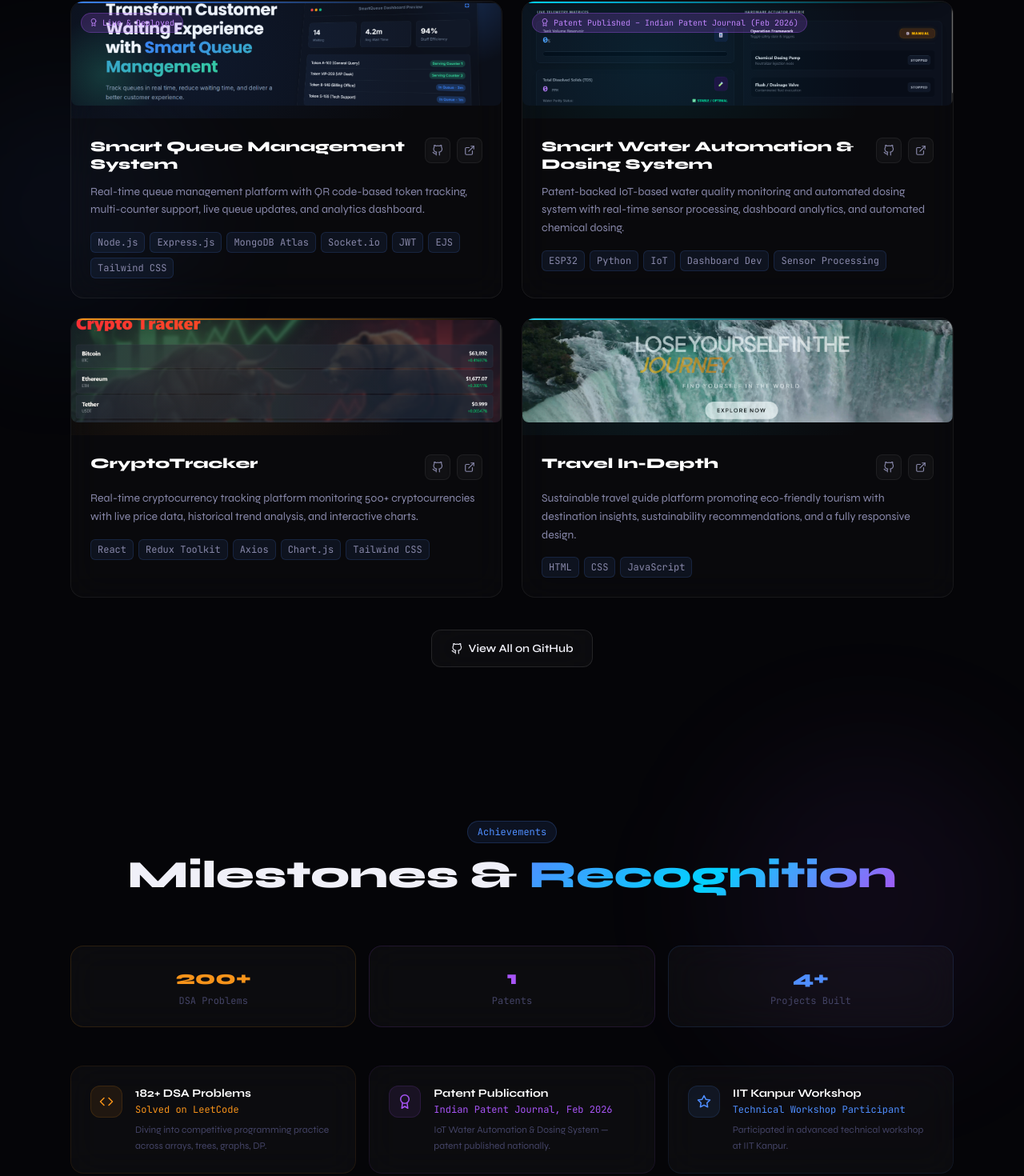
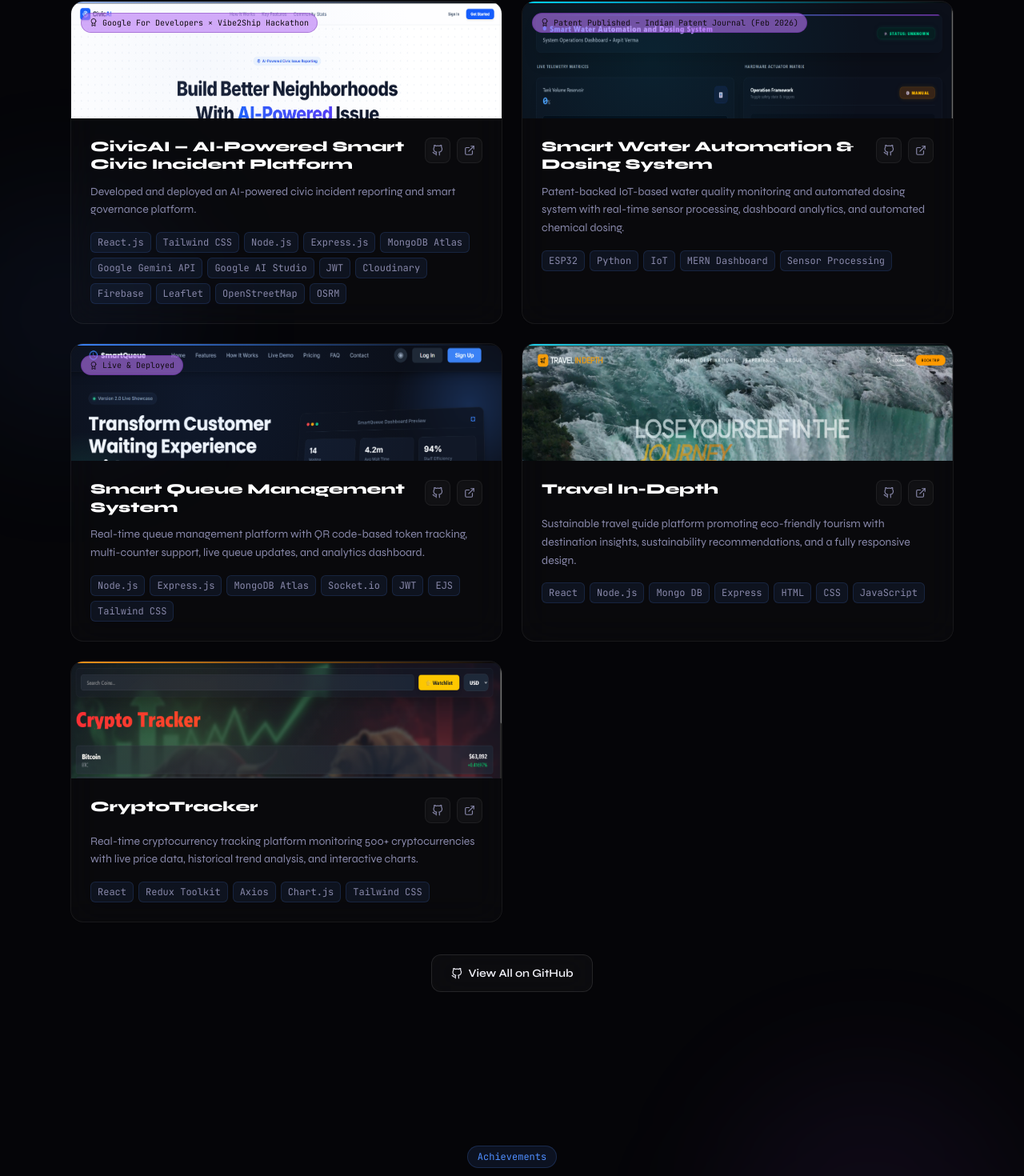
Before and after one commit to Arpit1825/portfolio-arpit-verma, a React (Vite) app: page / in a window 1280 px wide. Shown: the part 3085-4555 px from the top of the page at 80% size. Built offline with nearby package versions, Linux system fonts and the light colour scheme.

Commit message:
Updated Projects Section Civic AI

```diff
--- a/src/components/sections/Projects.jsx
+++ b/src/components/sections/Projects.jsx
@@ -43,14 +43,14 @@ function ProjectCard({ project, index }) {
         style={{ background: `linear-gradient(90deg, ${project.color}, transparent)` }} />
 
       {/* Project visual */}
-      <div className={`relative overflow-hidden ${isLarge ? 'h-48' : 'h-36'}`}
+      <div className={`relative overflow-hidden ${isLarge ? 'h-50' : 'h-36'}`}
         style={{ background: `linear-gradient(135deg, ${project.gradient?.replace('from-', '').replace('to-', '') || '#1a1a2e'})` }}>
         <div className="absolute inset-0 flex items-center justify-center">
-          <div className="h-32 w-full overflow-hidden rounded-lg mb-4">
+          <div className="h-72 w-full overflow-hidden rounded-lg mb-4">
   <img
     src={project.image}
     alt={project.title}
-    className="w-full h-full object-cover"
+    className="w-full h-full mt-20"
   />
 </div>
         </div>
@@ -60,7 +60,7 @@ function ProjectCard({ project, index }) {
         {/* Badge */}
         {project.badge && (
           <div className="absolute top-3 left-3 flex items-center gap-1.5 px-2.5 py-1 rounded-full text-[10px] font-mono"
-            style={{ background: 'rgba(168,85,247,0.2)', border: '1px solid rgba(168,85,247,0.3)', color: '#c084fc' }}>
+            style={{ background: 'rgba(183, 117, 246, 0.6)', border: '1px solid rgba(77, 3, 143, 0.3)', color: '#110c11' }}>
             <FiAward size={10} /> {project.badge}
           </div>
         )}
--- a/src/data/index.js
+++ b/src/data/index.js
@@ -64,6 +64,71 @@ export const techIcons = [
 export const projects = [
   {
   id: 1,
+  title: "CivicAI — AI-Powered Smart Civic Incident Platform",
+
+  description:
+    "Developed and deployed an AI-powered civic incident reporting and smart governance platform.",
+
+  longDesc:
+    "A full-stack AI-powered civic incident response platform integrating Google Gemini AI, geospatial intelligence, multilingual conversational AI, and smart navigation for transparent civic issue reporting and resolution.",
+
+  tech: [
+    "React.js",
+    "Tailwind CSS",
+    "Node.js",
+    "Express.js",
+    "MongoDB Atlas",
+    "Google Gemini API",
+    "Google AI Studio",
+    "JWT",
+    "Cloudinary",
+    "Firebase",
+    "Leaflet",
+    "OpenStreetMap",
+    "OSRM"
+  ],
+
+  features: [
+    "Google Gemini AI Analysis",
+    "Multilingual AI Assistant (English/Hindi/Hinglish)",
+    "Automatic Issue Classification",
+    "Severity Detection & Priority Scoring",
+    "AI Generated Summaries",
+    "Interactive GIS Maps",
+    "Smart Navigation System",
+    "Citizen & Admin Dashboards",
+    "Gamification & Community Support",
+    "JWT Authentication"
+  ],
+
+  github: "https://github.com/Arpit1825/CivicAI",
+
+  demo: "https://civicai-hackathon-1db59.web.app/",
+
+  featured: true,
+
+  badge: "Google For Developers × Vibe2Ship Hackathon",
+
+  color: "#92b0e7",
+
+  gradient: "from-blue-500/20 to-cyan-500/20",
+
+  image: "/projects/landing-page.png",
+},{ id: 2,
+    title: "Smart Water Automation & Dosing System",
+    description: "Patent-backed IoT-based water quality monitoring and automated dosing system with real-time sensor processing, dashboard analytics, and automated chemical dosing.",
+    longDesc: "An innovative IoT solution using ESP32 microcontrollers for real-time water quality monitoring. The system automates chemical dosing based on sensor data and provides live dashboard analytics.",
+    tech: ["ESP32", "Python", "IoT", "MERN Dashboard", "Sensor Processing"],
+    features: ["ESP32 Integration", "Real-time Monitoring", "Dashboard Analytics", "Automated Chemical Dosing", "Sensor Data Processing"],
+    github: "https://github.com/Arpit1825/Smart-Water-Automation-Dosing-System",
+    demo: "https://smart-water-automation-dosing-syste.vercel.app/",
+    featured: true,
+    badge: "Patent Published – Indian Patent Journal (Feb 2026)",
+    color: "#00d4ff",
+    gradient: "from-cyan-500/20 to-blue-500/20",
+    image: "/projects/water.png",
+  },{
+  id: 3,
   title: "Smart Queue Management System",
   description:
     "Real-time queue management platform with QR code-based token tracking, multi-counter support, live queue updates, and analytics dashboard.",
@@ -95,21 +160,21 @@ export const projects = [
   gradient: "from-blue-500/20 to-cyan-500/20",
    image: "/projects/queue.png",
 },
-   { id: 2,
-    title: "Smart Water Automation & Dosing System",
-    description: "Patent-backed IoT-based water quality monitoring and automated dosing system with real-time sensor processing, dashboard analytics, and automated chemical dosing.",
-    longDesc: "An innovative IoT solution using ESP32 microcontrollers for real-time water quality monitoring. The system automates chemical dosing based on sensor data and provides live dashboard analytics.",
-    tech: ["ESP32", "Python", "IoT", "Dashboard Dev", "Sensor Processing"],
-    features: ["ESP32 Integration", "Real-time Monitoring", "Dashboard Analytics", "Automated Chemical Dosing", "Sensor Data Processing"],
-    github: "https://github.com/Arpit1825/Smart-Water-Automation-Dosing-System",
-    demo: "https://smart-water-automation-dosing-syste.vercel.app/",
+  {
+    id: 4,
+    title: "Travel In-Depth",
+    description: "Sustainable travel guide platform promoting eco-friendly tourism with destination insights, sustainability recommendations, and a fully responsive design.",
+    longDesc: "A modular, responsive travel platform that highlights sustainable tourism practices. Built with vanilla web technologies for maximum compatibility and fast load times.",
+    tech: ["React","Node.js","Mongo DB","Express","HTML", "CSS", "JavaScript",],
+    features: ["Destination Insights", "Sustainability Recommendations", "Responsive Design", "Modular Architecture"],
+    github: "https://github.com/Arpit1825/travel-in-depth",
+    demo: "https://travel-in-depth.vercel.app",
     featured: true,
-    badge: "Patent Published – Indian Patent Journal (Feb 2026)",
-    color: "#00d4ff",
-    gradient: "from-cyan-500/20 to-blue-500/20",
-    image: "/projects/water.png",
-  },
-    {id: 3,
+    badge: null,
+    color: "#22d3ee",
+    gradient: "from-emerald-500/20 to-teal-500/20",
+    image: "/projects/travel.png",
+  },  {id: 5,
     title: "CryptoTracker",
     description: "Real-time cryptocurrency tracking platform monitoring 500+ cryptocurrencies with live price data, historical trend analysis, and interactive charts.",
     longDesc: "Built with React and Redux Toolkit, this platform integrates the CoinGecko API to deliver live crypto data. Features include portfolio tracking, price alerts, and interactive Chart.js visualizations.",
@@ -122,28 +187,13 @@ export const projects = [
     color: "#f7931a",
     gradient: "from-orange-500/20 to-yellow-500/20",
     image: "/projects/crypto.png",
-  },
-  {
-    id: 4,
-    title: "Travel In-Depth",
-    description: "Sustainable travel guide platform promoting eco-friendly tourism with destination insights, sustainability recommendations, and a fully responsive design.",
-    longDesc: "A modular, responsive travel platform that highlights sustainable tourism practices. Built with vanilla web technologies for maximum compatibility and fast load times.",
-    tech: ["HTML", "CSS", "JavaScript"],
-    features: ["Destination Insights", "Sustainability Recommendations", "Responsive Design", "Modular Architecture"],
-    github: "https://github.com/Arpit1825/travel-in-depth",
-    demo: "https://travel-in-depth.vercel.app",
-    featured: true,
-    badge: null,
-    color: "#22d3ee",
-    gradient: "from-emerald-500/20 to-teal-500/20",
-    image: "/projects/travel.png",
   }
 ];
 
 export const achievements = [
   {
     icon: "code",
-    title: "182+ DSA Problems",
+    title: "200+ DSA Problems",
     subtitle: "Solved on LeetCode",
     description: "Diving into competitive programming practice across arrays, trees, graphs, DP.",
     color: "#f7931a",
@@ -157,6 +207,15 @@ export const achievements = [
     description: "IoT Water Automation & Dosing System — patent published nationally.",
     color: "#a855f7",
     count: 1,
+    suffix: "",
+  },
+  {
+    icon: "cert",
+    title: "Hackathon Participation",
+    subtitle: "GoogleforDevelopers x  Vibe2Ship",
+    description: "A full-stack AI-powered civic incident response platform integrating Google Gemini AI, geospatial intelligence, multilingual conversational AI, and smart navigation for transparent civic issue reporting and resolution.",
+    color: "#fb923c",
+    count: null,
     suffix: "",
   },
   {
```
Also changed, not shown: public/projects/landing-page.png (added), public/projects/queue.png.
